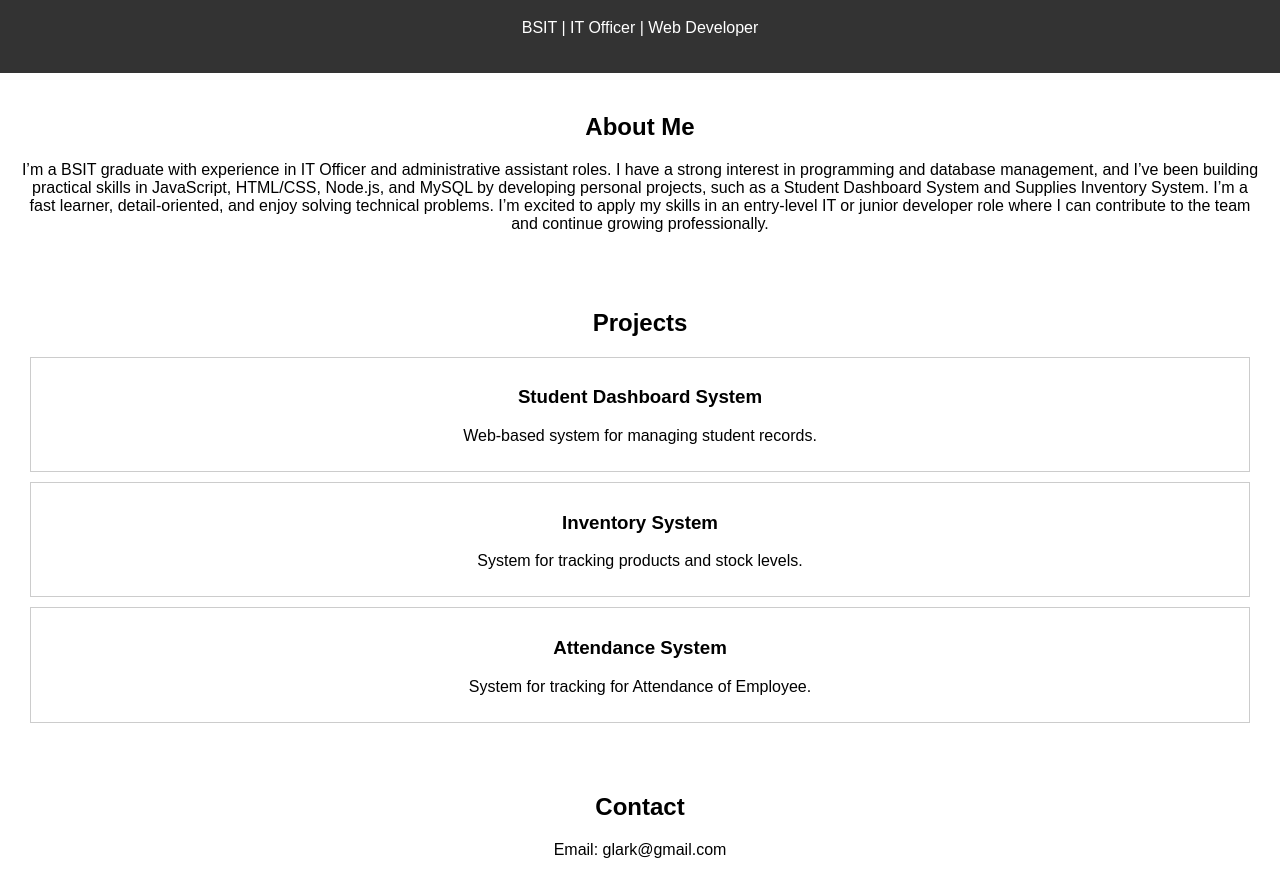
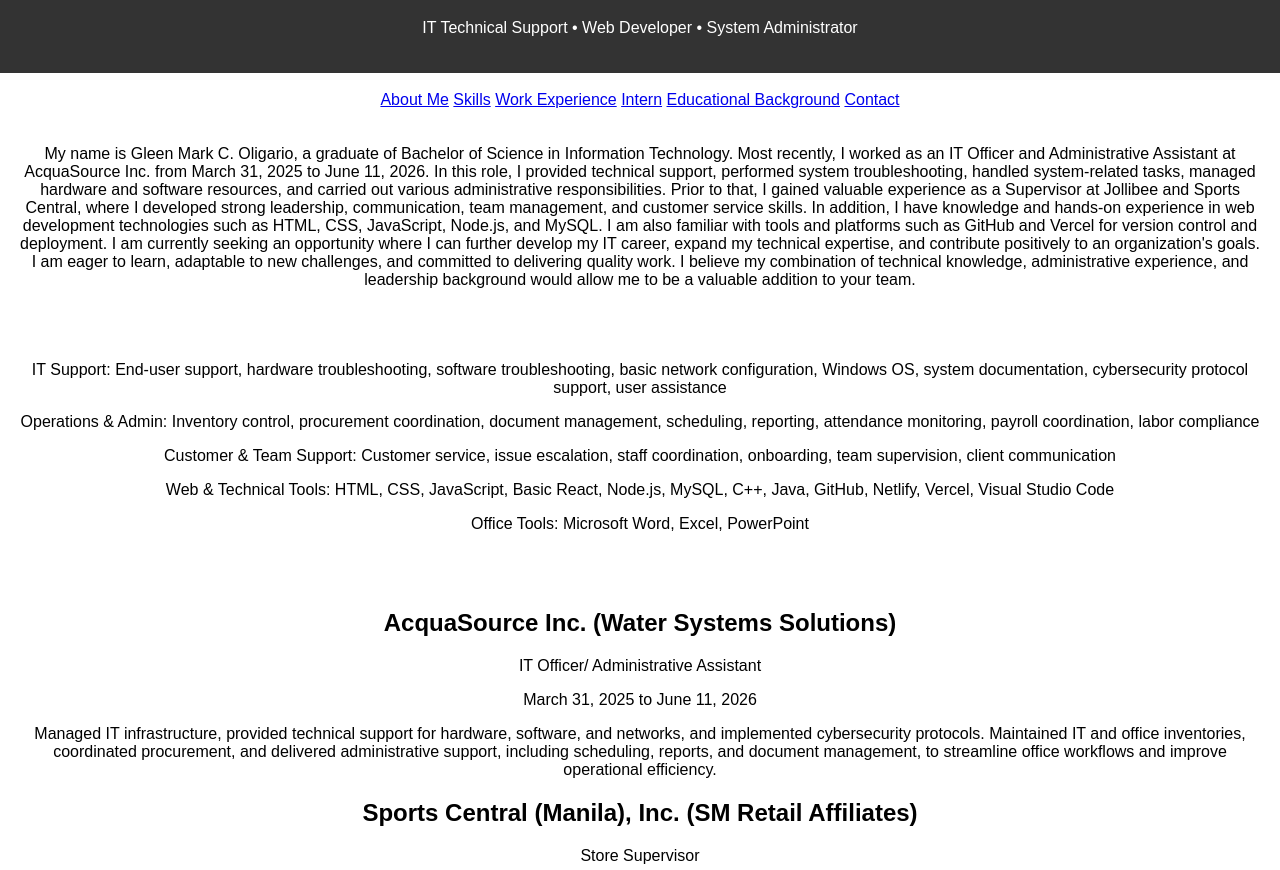
Before and after one commit to pototz/GMCO-Porfolio, a plain HTML site: page Index.html in a window 1280 px wide. Shown: the part 82-952 px from the top of the page. Drawn offline with Linux system fonts and the light colour scheme.

Commit message:
Update Index.html

```diff
--- a/Index.html
+++ b/Index.html
@@ -7,42 +7,70 @@
     <link rel="stylesheet" href="style.css">
 </head>
 <body>
-
+    <div class="animated-bg"></div>
     <header>
         <h1>Hi, I'm Gleen Mark C. Oligario👋</h1>
-        <p>BSIT | IT Officer | Web Developer</p>
+        <p class="typing">IT Technical Support • Web Developer • System Administrator</p>
     </header>
+    <br>
+      <div class="portfolio">
+        <a href="#about" class="about-link">About Me</a>
+        <a href="#skill" class="skill-link">Skills</a>
+        <a href="#experience" class="experience-link">Work Experience</a>
+        <a href="#intern" class="intern-link">Intern</a>
+        <a href="#educational" class="educational-link">Educational Background</a>
+        <a href="#contact" class="contact-link">Contact</a>
+      </div>
 
-    <section>
-        <h2>About Me</h2>
-        <p>I’m a BSIT graduate with experience in IT Officer and administrative assistant roles. I have a strong interest in programming and database management, and I’ve been building practical skills in JavaScript, HTML/CSS, Node.js, and MySQL by developing personal projects, such as a Student Dashboard System and Supplies Inventory System. I’m a fast learner, detail-oriented, and enjoy solving technical problems. I’m excited to apply my skills in an entry-level IT or junior developer role where I can contribute to the team and continue growing professionally.</p>
+      <section id="about">
+          <p>My name is Gleen Mark C. Oligario, a graduate of Bachelor of Science in Information Technology. Most recently, I worked as an IT Officer and Administrative Assistant at AcquaSource Inc. from March 31, 2025 to June 11, 2026. In this role, I provided technical support, performed system troubleshooting, handled system-related tasks, managed hardware and software resources, and carried out various administrative responsibilities. Prior to that, I gained valuable experience as a Supervisor at Jollibee and Sports Central, where I developed strong leadership, communication, team management, and customer service skills. In addition, I have knowledge and hands-on experience in web development technologies such as HTML, CSS, JavaScript, Node.js, and MySQL. I am also familiar with tools and platforms such as GitHub and Vercel for version control and deployment. I am currently seeking an opportunity where I can further develop my IT career, expand my technical expertise, and contribute positively to an organization's goals. I am eager to learn, adaptable to new challenges, and committed to delivering quality work. I believe my combination of technical knowledge, administrative experience, and leadership background would allow me to be a valuable addition to your team.</p>
+          </section>
+
+    <section id="skill">
+        <p>IT Support: End-user support, hardware troubleshooting, software troubleshooting, basic network configuration, Windows
+OS, system documentation, cybersecurity protocol support, user assistance</p>
+        <p>Operations & Admin: Inventory control, procurement coordination, document management, scheduling, reporting,
+attendance monitoring, payroll coordination, labor compliance</p>
+        <p>Customer & Team Support: Customer service, issue escalation, staff coordination, onboarding, team supervision, client
+communication</p>
+        <p>Web & Technical Tools: HTML, CSS, JavaScript, Basic React, Node.js, MySQL, C++, Java, GitHub, Netlify, Vercel, Visual
+Studio Code</p>
+        <p>Office Tools: Microsoft Word, Excel, PowerPoint</p>
     </section>
 
-    <section>
-        <h2>Projects</h2>
+    <section id="experience">
+            <h2>AcquaSource Inc. (Water Systems Solutions)</h2>
+            <p>IT Officer/ Administrative Assistant</p>
+            <p>March 31, 2025 to June 11, 2026</p>
+            <p>Managed IT infrastructure, provided technical support for hardware, software, and networks, and implemented cybersecurity protocols. Maintained IT and office inventories, coordinated procurement, and delivered administrative support, including scheduling, reports, and document management, to streamline office workflows and improve operational efficiency.</p>
 
-        <div class="project">
-            <h3>Student Dashboard System</h3>
-            <p>Web-based system for managing student records.</p>
-        </div>
+            <h2>Sports Central (Manila), Inc. (SM Retail Affiliates)</h2>
+            <p>Store Supervisor</p>
+            <p>May 06, 2023 to March 28, 2025</p>
+            <p>Managed daily store operations, coordinated staff scheduling, and supervised inventory levels to drive high levels of customer satisfaction. Oversaw overall store maintenance to ensure the sales floor was clean and orderly, while managing merchandise displays according to strict visual standards. Handled customer inquiries and resolved escalations efficiently to maintain strong operational standards.</p>
 
-        <div class="project">
-            <h3>Inventory System</h3>
-            <p>System for tracking products and stock levels.</p>
-        </div>
-
-        <div class="project">
-            <h3>Attendance System</h3>
-            <p>System for tracking for Attendance of Employee.</p>
-        </div>
-
+            <h2>Staff Search Asia Service Cooperative. (Jollibee Foods Corporation)</h2>
+            <p>On Site Supervisor</p>
+            <p>July 03, 2017 to January 5, 2023</p>
+            <p>Managed overall personnel operations by onboarding new employees, monitoring daily attendance, and actively resolving employee concerns. Built and maintained strong professional relationships with client managers, agency staff, and customers to ensure smooth team dynamics. Handled on-site staffing adjustments efficiently while coordinating directly with the cooperative's main office regarding payroll and strict labor compliance.</p>
     </section>
 
-    <section>
-        <h2>Contact</h2>
-        <p>Email: glark@gmail.com</p>
-        <p>Cell Number: 09383393769</p>
+    <section id="intern">
+            <h2>PC Republic QMAC Computers</h2>
+            <p>Technical Department</p>
+            <p>December 1, 2011 to February 28, 2012</p>
+            <p>Installed, maintained, and troubleshot hardware, software, and network devices while providing technical support and training to users.</p>
     </section>
 
+    <section id="educational">
+    <h2>Bestlink College of the Philippines</h2>
+    <p>Bachelor of Science in Information Technology</p>
+    <p>Graduated: 2020</p>
+    </section>
+
+    <section id="contact">
+        <p>Email: Glark@gmail.com</p>
+        <p>Phone: <a href="tel:09383393769">09383393769</a></p>
+    </section>
 </body>
 </html>
```
